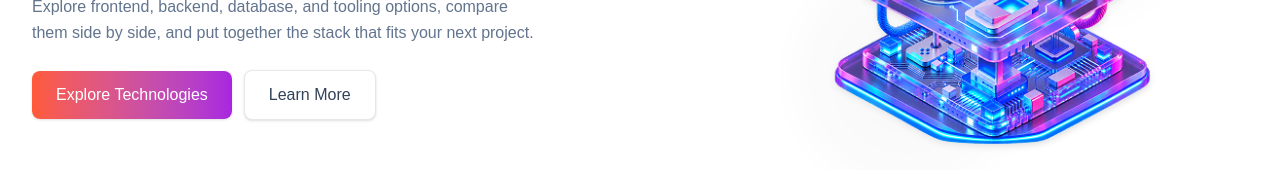
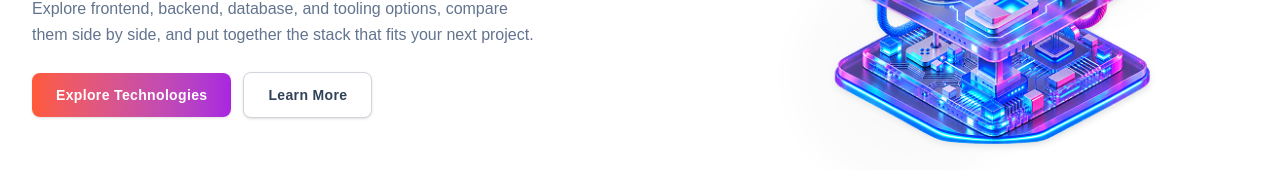
Before and after one commit to fahimrahat58/assignment-5, a React (Vite) app: page / in a window 1280 px wide. Shown: the part 380-550 px from the top of the page. Built offline with nearby package versions, Linux system fonts and the light colour scheme.

Commit message:
added footer section

```diff
--- a/src/Component/Banner.tsx
+++ b/src/Component/Banner.tsx
@@ -19,11 +19,11 @@ function Banner() {
           </p>
 
           <div className="mt-6 flex flex-col sm:flex-row items-center justify-center lg:justify-start gap-3">
-            <button className="w-full sm:w-auto bg-linear-to-r from-[#FF5A36] to-[#A825E0] hover:opacity-90 text-white font-medium px-5 py-2.5 sm:px-6 sm:py-3 rounded-lg transition duration-200 shadow-sm text-sm sm:text-base">
+            <button className="w-full sm:w-auto bg-linear-to-r from-[#FF5A36] to-[#A825E0] hover:opacity-90 text-white font-semibold tracking-wide px-5 py-2.5 sm:px-6 sm:py-3 rounded-lg transition duration-200 shadow-sm text-xs sm:text-sm">
               Explore Technologies
             </button>
 
-            <button className="w-full sm:w-auto bg-white border border-gray-200 hover:bg-gray-50 text-slate-700 font-medium px-5 py-2.5 sm:px-6 sm:py-3 rounded-lg transition duration-200 text-sm sm:text-base shadow-sm">
+            <button className="w-full sm:w-auto bg-white border border-gray-300 hover:bg-gray-50 text-slate-700 font-semibold tracking-wide px-5 py-2.5 sm:px-6 sm:py-3 rounded-lg transition duration-200 text-xs sm:text-sm shadow-sm">
               Learn More
             </button>
           </div>
--- a/src/Component/Navbar.tsx
+++ b/src/Component/Navbar.tsx
@@ -15,7 +15,7 @@ function Navbar() {
           ☰
         </button>
 
-        <div className="absolute left-1/2 -translate-x-[55%] md:static md:translate-x-0">
+        <div className="absolute left-1/2 translate-x-[55%] md:static md:translate-x-0">
           <img
             src={logo}
             alt="Dev Stack"
--- a/src/Component/TechCard.tsx
+++ b/src/Component/TechCard.tsx
@@ -10,7 +10,6 @@ function TechSection({ techPromise }: Props) {
 
   return (
     <section className="max-w-7xl mx-auto px-4 sm:px-6 lg:px-8 py-6 sm:py-10">
-      {/* Header Area */}
       <div className="mb-6 sm:mb-8 text-left">
         <h1 className="text-2xl sm:text-4xl font-extrabold text-slate-900 tracking-tight">
           Explore the{" "}
@@ -25,14 +24,12 @@ function TechSection({ techPromise }: Props) {
       </div>
 
       <div className="flex flex-col lg:flex-row gap-6 lg:gap-8 items-start">
-        {/* Mobile: 1 Col | Tablet: 2 Cols | Laptop/Desktop: 3 Cols */}
         <div className="w-full lg:w-3/4 order-2 lg:order-1 grid grid-cols-1 sm:grid-cols-2 xl:grid-cols-3 gap-4 sm:gap-5">
           {technologies.map((tech) => (
             <div
               key={tech.id}
               className="bg-white rounded-2xl border border-slate-100 shadow-sm hover:shadow-xl hover:-translate-y-2 transition-all duration-500 ease-out p-4 sm:p-5 flex flex-col justify-between"
             >
-              {/* Top: Icon & Badge */}
               <div>
                 <div className="flex items-center justify-between mb-3 sm:mb-4">
                   <div className="w-10 h-10 flex items-center justify-center rounded-xl bg-slate-50 border border-slate-100">
@@ -94,7 +91,6 @@ function TechSection({ techPromise }: Props) {
           ))}
         </div>
 
-        {/* Your Stack */}
         <div className="w-full lg:w-1/4 order-1 lg:order-2 lg:sticky lg:top-20">
           <div className="bg-white border border-slate-100 rounded-2xl p-4 sm:p-5 shadow-sm">
             <h3 className="text-base sm:text-lg font-bold text-slate-900">
```
